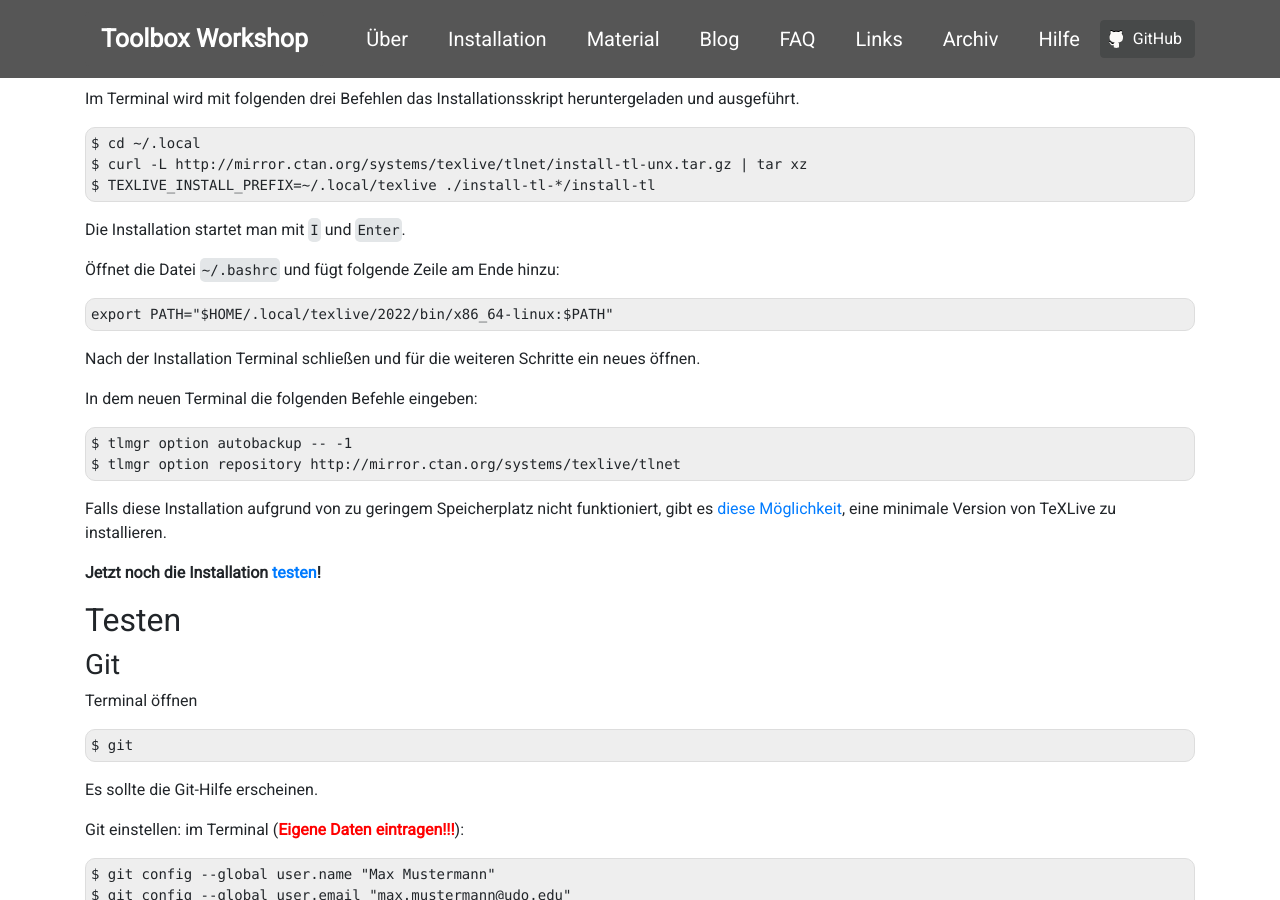
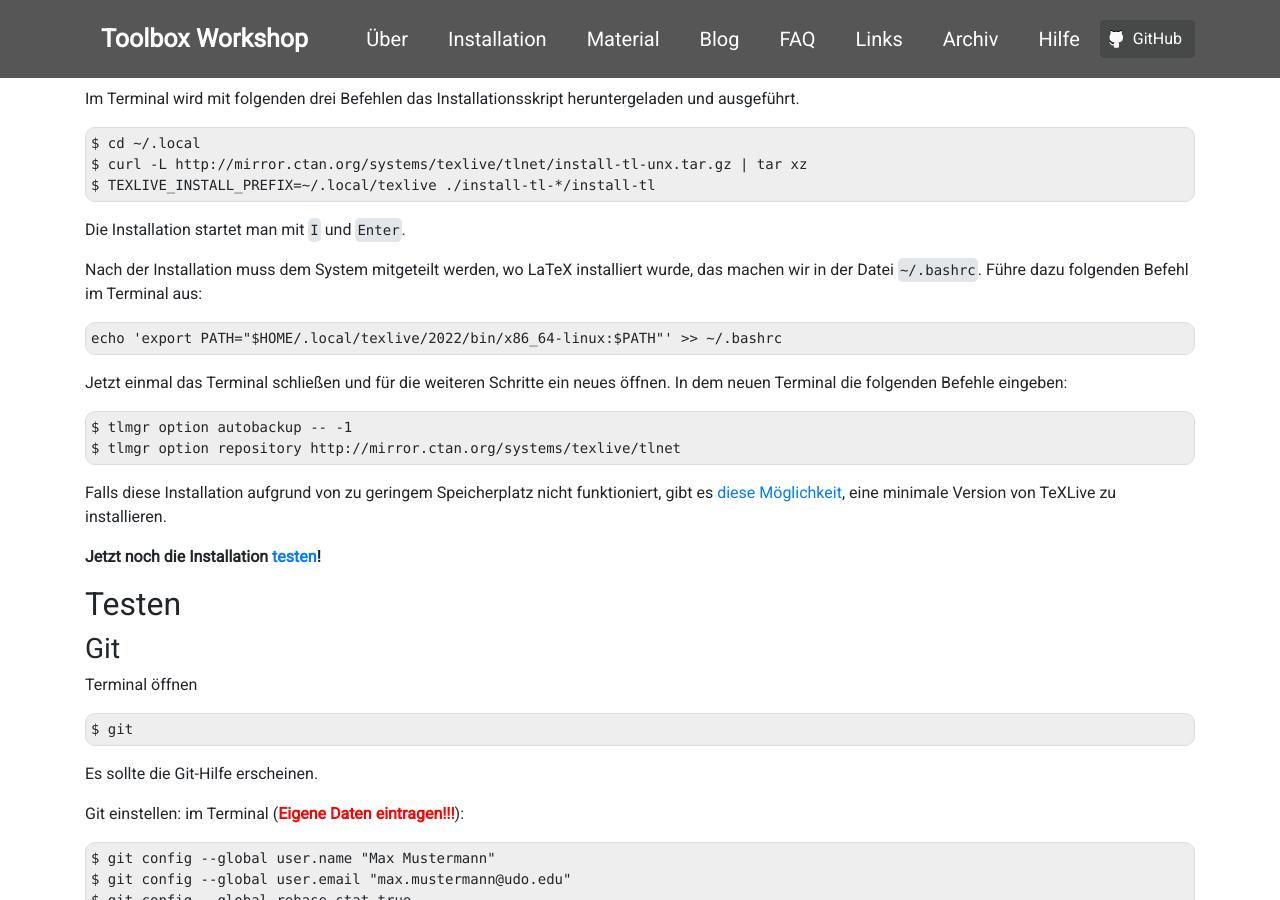
Before and after one commit to pep-dortmund/homepage-toolbox, a Jekyll site: the page built from install/linux.md, in a window 1280 px wide and 900 px high, scrolled down 1791 px. Built offline with Jekyll 4.4.1, drawn with Linux system fonts in a browser that asks for light colours; nearby versions of some CDN libraries.

Commit message:
Update linux.md

````diff
--- a/install/linux.md
+++ b/install/linux.md
@@ -119,14 +119,15 @@
 
 Die Installation startet man mit `I` und `Enter`.
 
-Öffnet die Datei `~/.bashrc` und fügt folgende Zeile am Ende hinzu:
+Nach der Installation muss dem System mitgeteilt werden, wo LaTeX installiert wurde,
+das machen wir in der Datei `~/.bashrc`.
+Führe dazu folgenden Befehl im Terminal aus:
 
 ```
-export PATH="$HOME/.local/texlive/2022/bin/x86_64-linux:$PATH"
+echo 'export PATH="$HOME/.local/texlive/2022/bin/x86_64-linux:$PATH"' >> ~/.bashrc
 ```
 
-Nach der Installation Terminal schließen und für die weiteren Schritte ein neues öffnen.
-
+Jetzt einmal das Terminal schließen und für die weiteren Schritte ein neues öffnen.
 In dem neuen Terminal die folgenden Befehle eingeben:
 
 ```
````
